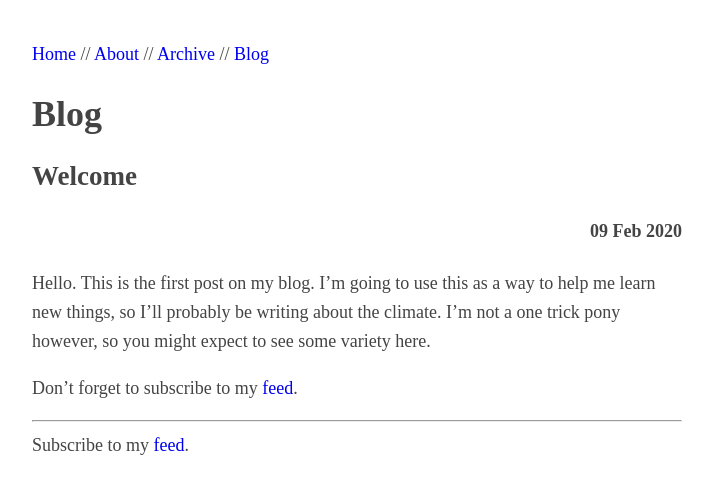
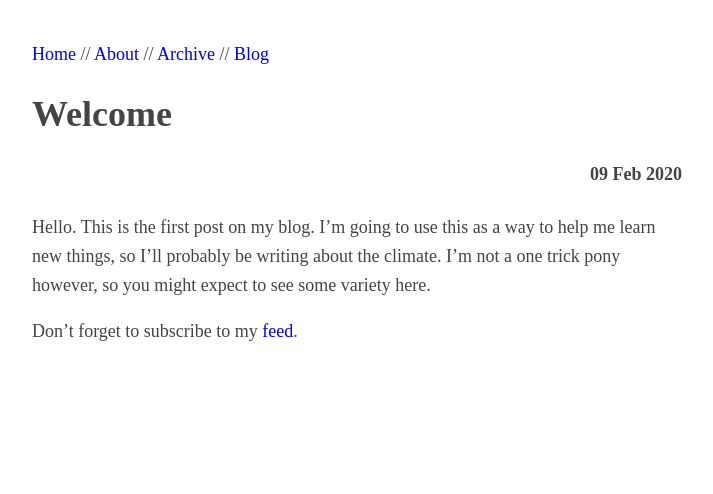
Before and after one commit to josephjclarke/josephjclarke.github.io, a Jekyll site: the page built from _posts/2020-02-09-welcome.md, in a window 1280 px wide. Shown: the top 494 px of the page, without its empty margins (283-996 px from the left). Built offline with Jekyll 4.4.1, drawn with Linux system fonts in a browser that asks for light colours.

```diff
--- a/_includes/blognav.html
+++ /dev/null
@@ -1,12 +0,0 @@
-<div id="oldernewer">
-{% if page.next.url %}
-<span id="next"><a href="{{page.next.url}}">Newer: {{ page.next.title }}</a></span>
-{% else %}
-<a></a>
-{% endif %}
-{% if page.previous.url %}
-<span id="right"><a href="{{ page.previous.url }}">Older: {{ page.previous.title }}</a></span>
-{% else %}
-<a></a>
-{% endif %}
-</div>
--- a/_includes/mathjax.html
+++ /dev/null
@@ -1,5 +0,0 @@
-{% if page.uses_maths %}
-<script type="text/javascript" async
-	  src="https://cdnjs.cloudflare.com/ajax/libs/mathjax/2.7.5/MathJax.js?config=TeX-MML-AM_CHTML">
-</script>
-{% endif %}
--- a/_includes/navigation.html
+++ /dev/null
@@ -1,6 +0,0 @@
-<nav>
-  <a href="/">Home</a> //
-  <a href="/about.html">About</a> //
-  <a href="/archive.html">Archive</a> //
-  <a href="/blog.html">Blog</a>
-</nav>
--- /dev/null
+++ b/_layouts/base.html
@@ -0,0 +1,19 @@
+<!DOCTYPE html>
+<html lang="en">
+  <head>
+    <meta charset="utf-8">
+    <link rel="shortcut icon" type="images/x-icon" href="/assets/favicon.ico">
+    <link rel="stylesheet" href="/style.css">
+    <script type="text/javascript" async src="https://cdnjs.cloudflare.com/ajax/libs/mathjax/2.7.5/MathJax.js?config=TeX-MML-AM_CHTML"></script>
+    <title>{{ page.title }}</title>
+  </head>
+  <body>
+    <nav>
+      <a href="/">Home</a> //
+      <a href="/about.html">About</a> //
+      <a href="/archive.html">Archive</a> //
+      <a href="/blog.html">Blog</a>
+    </nav>
+    {{ content }}
+  </body>
+</html>
--- a/_layouts/default.html
+++ b/_layouts/mainpage.html
@@ -1,5 +1,5 @@
 ---
-layout: bedrock
+layout: base
 ---
 
 <h1>{{ page.title }} </h1>
--- a/_layouts/post.html
+++ b/_layouts/post.html
@@ -1,21 +1,6 @@
-<!DOCTYPE html>
-<html lang="en">
-	<!--post-->
-  <head>
-    	<meta charset="utf-8">
-    	<link rel="shortcut icon" type="image/x-icon" href="/assets/favicon.ico"/>
-    	<title>Blog</title>
-    	<link rel="stylesheet" href="/style.css">
-    	{% include mathjax.html %}
-  </head>
-  <body>
-    {% include navigation.html %}
-    <h1>Blog</h1>
-    <h2>{{ page.title }}</h2>
-    <h4 id="date">{{ page.date | date_to_string }}</h4>
-    {{ page.content }}
-    <hr>
-    {% include blognav.html %}
-    Subscribe to my <a href="/feed.xml">feed</a>.
-  </body>
-</html>
+---
+layout: base
+---
+<h1>{{ page.title }}</h1>
+<h4 id="date">{{ page.date | date_to_string }}</h4>
+{{ page.content }}
```
Also changed, not shown: _layouts/bedrock.html (deleted, +0 -15 lines), _posts/2020-02-09-welcome.md (+2 -1 lines), about.md (+7 -2 lines), archive.html (deleted, +0 -8 lines), archive.md (added, +7 -0 lines), blog.md (+8 -1 lines), index.md (renamed from index.html, +6 -4 lines).
